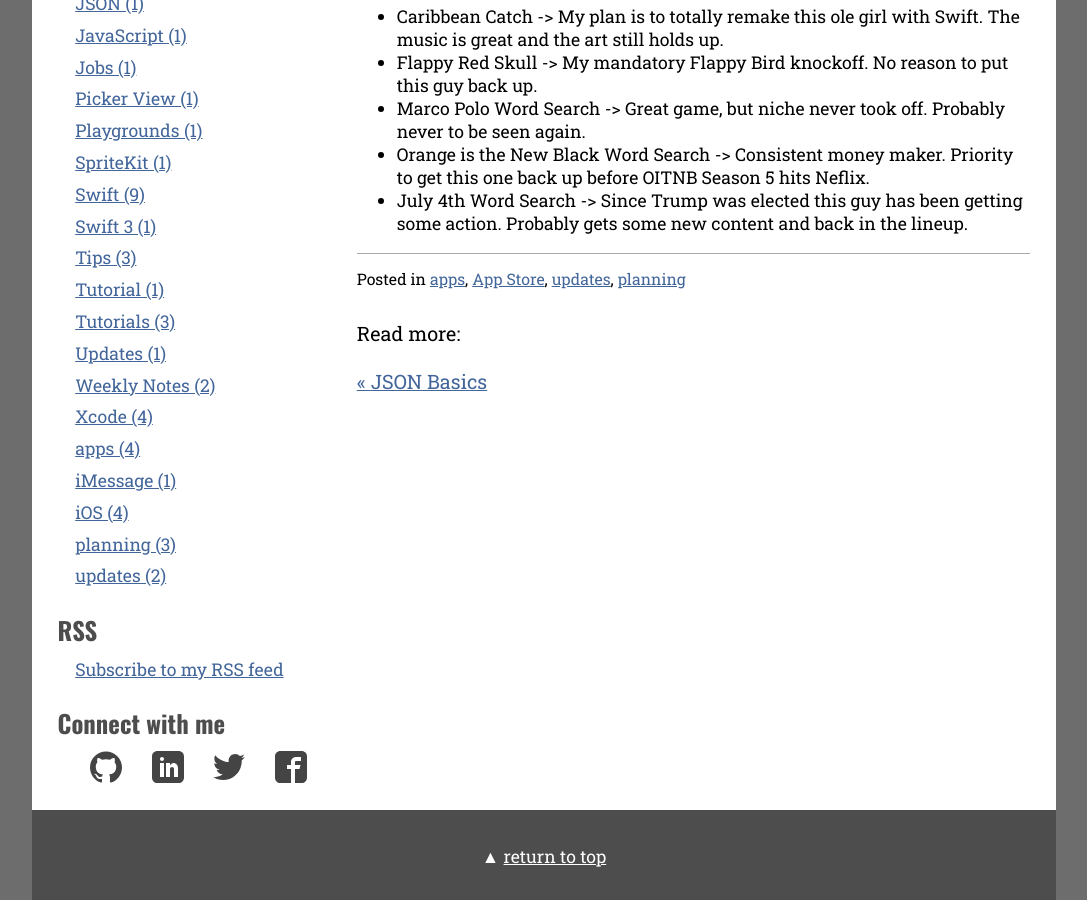
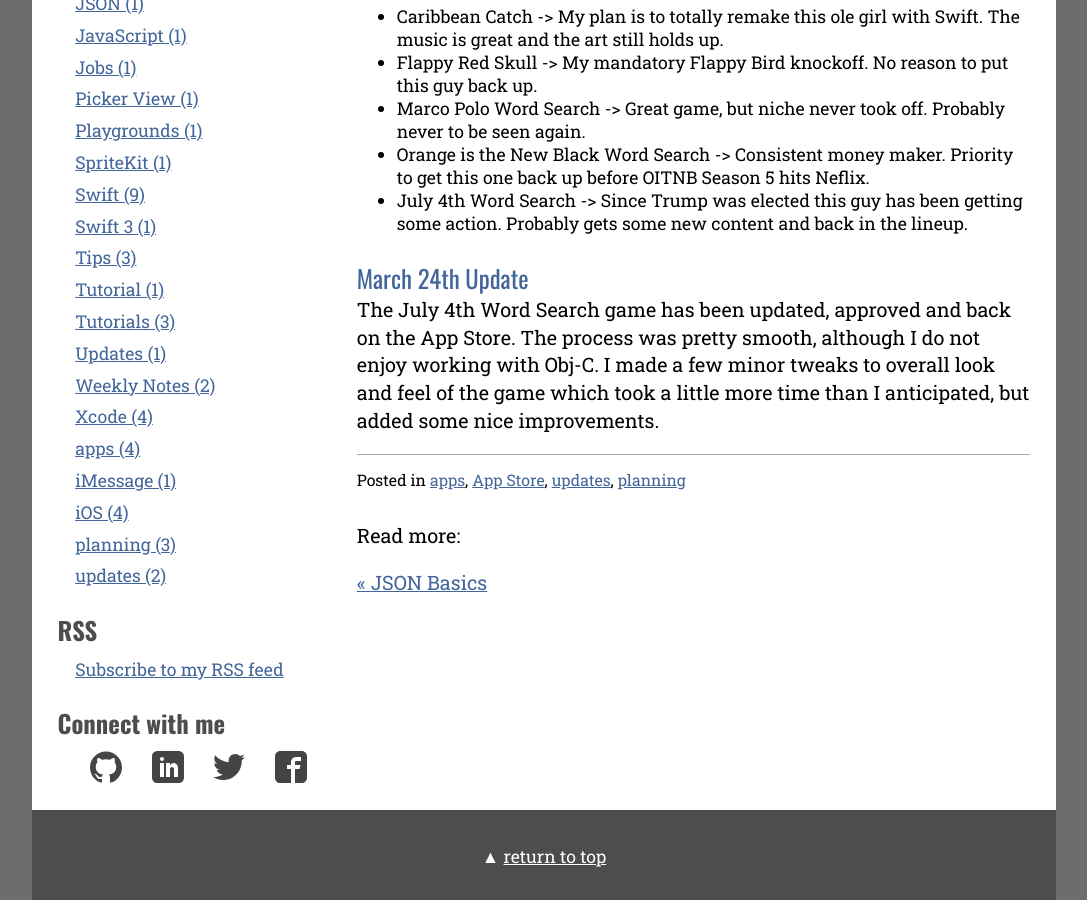
Before and after one commit to endodoug/endodoug.github.io, a Jekyll site: the page built from _posts/2017-03-17-app-store-clean-up.md, in a window 1280 px wide and 900 px high, scrolled down 757 px. Shown: the whole window, without its empty margins (96-1183 px from the left). Built offline with Jekyll 4.4.1, drawn with Linux system fonts in a browser that asks for light colours; comment, search, counter and statistics services are not loaded.

Commit message:
Update 2017-03-17-app-store-clean-up.md

```diff
--- a/_posts/2017-03-17-app-store-clean-up.md
+++ b/_posts/2017-03-17-app-store-clean-up.md
@@ -22,3 +22,7 @@
 - Marco Polo Word Search -> Great game, but niche never took off.  Probably never to be seen again.
 - Orange is the New Black Word Search -> Consistent money maker.  Priority to get this one back up before OITNB Season 5 hits Neflix.
 - July 4th Word Search -> Since Trump was elected this guy has been getting some action. Probably gets some new content and back in the lineup.
+
+### March 24th Update
+
+The July 4th Word Search game has been updated, approved and back on the App Store.  The process was pretty smooth, although I do not enjoy working with Obj-C.  I made a few minor tweaks to overall look and feel of the game which took a little more time than I anticipated, but added some nice improvements.
```
